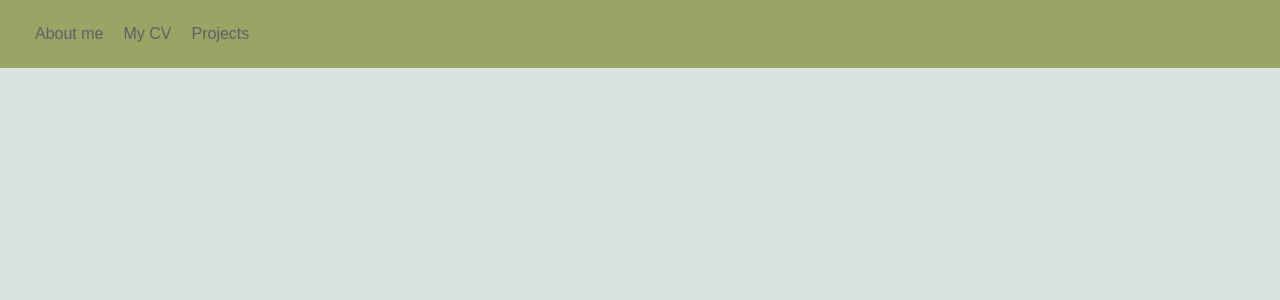
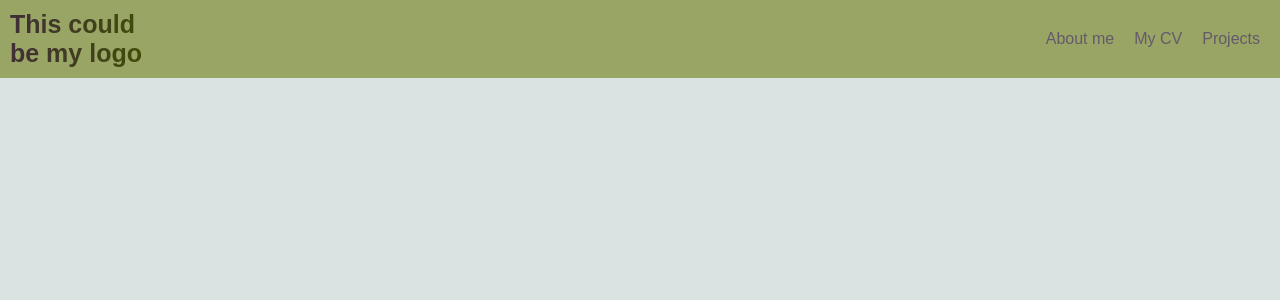
Before and after one commit to nekoi275/my-cv, a Vue app: page / in a window 1280 px wide. Shown: the top 300 px of the page. Built offline with nearby package versions, Linux system fonts and the light colour scheme.

Commit message:
added logo

```diff
--- a/src/App.vue
+++ b/src/App.vue
@@ -21,12 +21,13 @@ export default {
   --header-bg-color: #98a565;
   --dark-font-color: #402e37;
   --light-font-color: #665a6a;
+  --second-main-color: #414d08;
 }
 body {
   font-family: sans-serif;
   background-color: var(--main-bg-color);
 }
-body, div, ul, li, a {
+body, div, ul, li, a, h3, h1, h2, h4, h5 {
   margin: 0px;
   padding: 0px;
 }
--- a/src/components/HeaderComponent.vue
+++ b/src/components/HeaderComponent.vue
@@ -1,5 +1,8 @@
 <template>
   <header>
+    <div class="logo">
+      <h3 class="logo-text">This could be my logo</h3>
+    </div>
     <nav>
       <ul>
         <li>About me</li>
@@ -12,16 +15,17 @@
 
 <script>
 export default {
-  name: 'HeaderComponent'
-}
+  name: "HeaderComponent"
+};
 </script>
 
 <style scoped>
 header {
   background-color: var(--header-bg-color);
   display: flex;
-  padding: 25px;
+  padding: 10px;
   justify-content: space-between;
+  align-items: center;
   position: fixed;
   top: 0px;
   left: 0px;
@@ -39,4 +43,24 @@ li {
 li:hover {
   color: var(--dark-font-color);
 }
+.logo {
+  max-width: 135px;
+  cursor: pointer;
+}
+.logo-text {
+  font-size: 25px;
+  color: #dae2e2;
+  background-image: linear-gradient(92deg, #402e37, #414d08);
+  background-clip: text;
+  -webkit-text-fill-color: transparent;
+  animation: change-color 5s infinite linear;
+}
+@keyframes change-color {
+  from {
+    filter: hue-rotate(0deg);
+  }
+  to {
+    filter: hue-rotate(-360deg);
+  }
+}
 </style>
```
